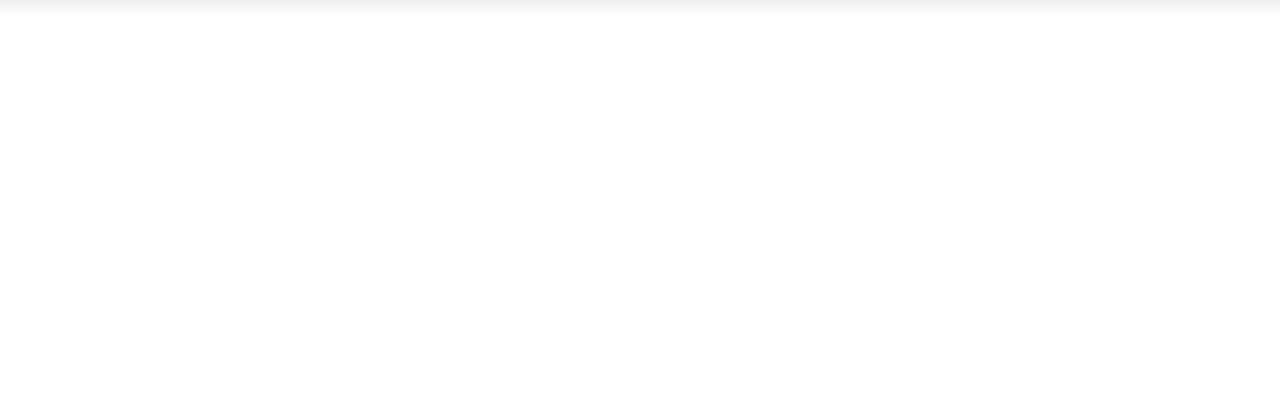
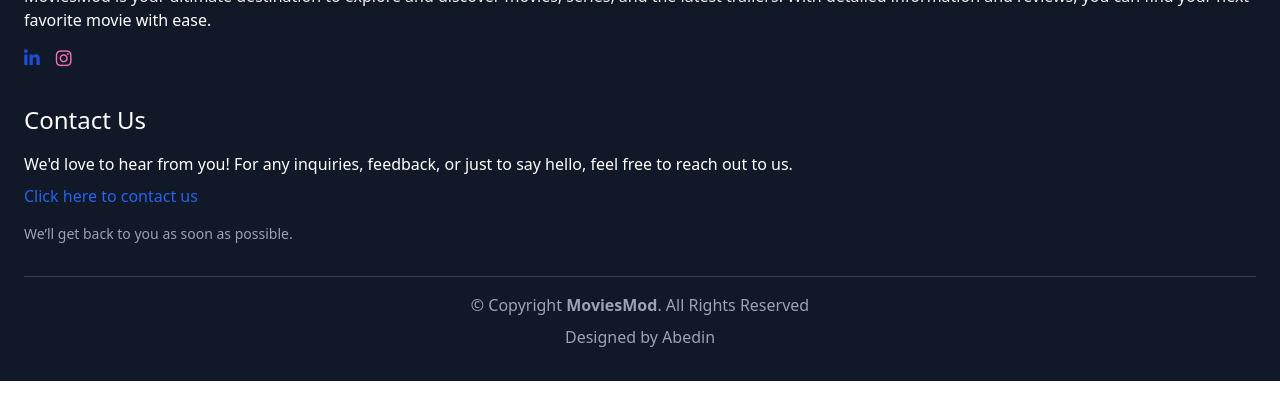
Before and after one commit to abedin-ansari/Netflix-gpt, a React (Vite) app: page /browse in a window 1280 px wide. Shown: the top 420 px of the page. Built offline with nearby package versions, Linux system fonts and the light colour scheme; no server answers; sample sign-in values are in the browser's storage.

Commit message:
Added Footer

```diff
--- a/index.html
+++ b/index.html
@@ -3,6 +3,10 @@
   <head>
     <meta charset="UTF-8" />
     <link rel="icon" type="image/svg+xml" href="/vite.svg" />
+    <link
+      rel="stylesheet"
+      href="https://cdnjs.cloudflare.com/ajax/libs/font-awesome/5.15.4/css/all.min.css"
+    />
     <meta name="viewport" content="width=device-width, initial-scale=1.0" />
     <title>MoviesMod</title>
   </head>
--- /dev/null
+++ b/src/components/Footer.jsx
@@ -0,0 +1,79 @@
+const Footer = () => {
+  return (
+    <footer className="footer mt-8 bg-gray-900 text-white py-6 md:py-8">
+      <div className="container mx-auto px-4 md:px-6">
+        <div className="grid grid-cols-1 gap-6 md:gap-8">
+          {/* About Section */}
+          <div className="footer-about">
+            <h2 className="text-center md:text-left text-base md:text-2xl mb-3 md:mb-4">
+              About MoviesMod
+            </h2>
+            <p className="text-center md:text-left text-sm md:text-base">
+              MoviesMod is your ultimate destination to explore and discover
+              movies, series, and the latest trailers. With detailed information
+              and reviews, you can find your next favorite movie with ease.
+            </p>
+            <div className="social-links mt-3 flex justify-center md:justify-start space-x-4">
+              <a
+                href="https://www.linkedin.com/in/jainul-ansari-9a1434261?utm_source=share&utm_campaign=share_via&utm_content=profile&utm_medium=android_app"
+                className="linkedin text-blue-700 hover:underline text-lg"
+              >
+                <i className="fab fa-linkedin-in"></i>
+              </a>
+              <a
+                href="https://www.instagram.com/jainul.62?igsh=MXByaW5xbmU3eG8zZg=="
+                className="instagram text-pink-400 hover:underline text-lg"
+              >
+                <i className="fab fa-instagram"></i>
+              </a>
+            </div>
+          </div>
+
+          {/* Contact Us Section */}
+          <div className="footer-contact mt-1 md:mt-0">
+            <h4 className="text-center md:text-left text-base md:text-2xl mb-3 md:mb-4">
+              Contact Us
+            </h4>
+            <p className="text-center md:text-left text-sm md:text-base">
+              We'd love to hear from you! For any inquiries, feedback, or just
+              to say hello, feel free to reach out to us.
+            </p>
+            <p className="mt-2 text-center md:text-left">
+              <a
+                href="mailto:jainulansari579@gmail.com"
+                className="text-blue-600 hover:underline"
+              >
+                Click here to contact us
+              </a>
+            </p>
+            <p className="text-center md:text-left text-xs md:text-sm text-gray-400 mt-3 md:mt-4">
+              We’ll get back to you as soon as possible.
+            </p>
+          </div>
+        </div>
+
+        {/* Footer Bottom */}
+        <div className="foot-container mt-6 md:mt-8 text-center border-t border-gray-700 pt-4">
+          <div className="copyright text-xs md:text-base text-gray-400">
+            &copy; Copyright{" "}
+            <strong>
+              <span>MoviesMod</span>
+            </strong>
+            . All Rights Reserved
+          </div>
+          <div className="credits text-xs md:text-base text-gray-400 mt-2">
+            Designed by{" "}
+            <a
+              href="https://www.instagram.com/jainul.62?igsh=MXByaW5xbmU3eG8zZg=="
+              className="hover:underline"
+            >
+              Abedin
+            </a>
+          </div>
+        </div>
+      </div>
+    </footer>
+  );
+};
+
+export default Footer;
--- a/src/components/SecondaryContainer.jsx
+++ b/src/components/SecondaryContainer.jsx
@@ -1,3 +1,4 @@
+import Footer from "./Footer";
 import MovieList from "./MovieList";
 import { useSelector } from "react-redux";
 
@@ -12,6 +13,9 @@
         {/* <MovieList title={"Horror"} movies={movies.nowPlayingMovies} /> */}
         <MovieList title={"Upcoming Movies"} movies={movies.upcomingMovies} />
       </div>
+      <div>
+        <Footer />
+      </div>
     </div>
   );
 };
```
